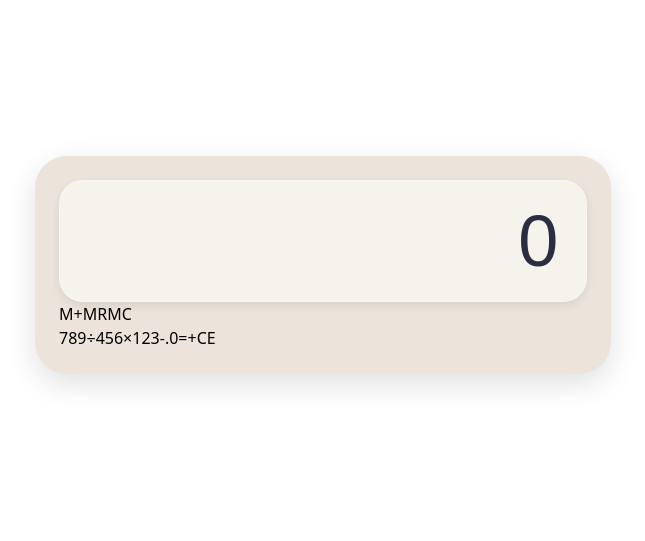
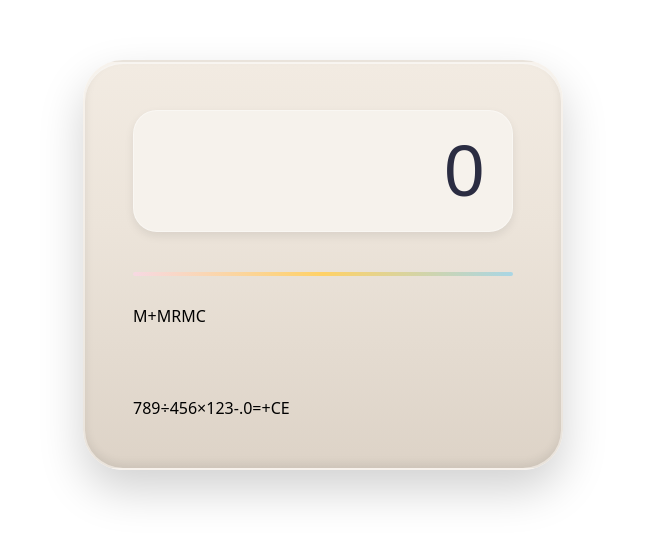
Before and after one commit to ruddycruzc/calculator-converter-weather, an Angular app: page / in a window 1280 px wide. Shown: the part 135-676 px from the top of the page, without its empty margins (317-962 px from the left). Built offline with nearby package versions, Linux system fonts and the light colour scheme; a web font is replaced by a local one.

Commit message:
style(calculator): enhance layout and styles for calculator components

```diff
--- a/src/app/features/calculator/calculator.css
+++ b/src/app/features/calculator/calculator.css
@@ -1,20 +1,100 @@
+/*MOBILE FIRST*/
+
 :host {
   display: block;
+}
+
+.calculator-layout {
+  display: flex;
+  justify-content: center;
+  align-items: center;
+  min-height: 100vh;
+  padding: var(--spacing-lg);
 }
 
 .calculator {
   display: flex;
   flex-direction: column;
-  border-radius: var(--radius-xl);
-  padding: var(--spacing-lg);
+  gap: var(--spacing-lg);
+  width: 100%;
+  max-width: 360px;
 
-  background: var(--calculator-body);
+  padding: var(--spacing-xl);
 
-  box-shadow: var(--shadow-md);
+  border-radius: calc(var(--radius-xl) + .5rem);
+
+  background: linear-gradient(
+    180deg,
+    #f2ebe2 0%,
+    var(--calculator-body) 40%,
+    #ddd3c7 100%
+  );
+
+  border: 2px solid var(--glass-border);
+  box-shadow:
+    var(--shadow-lg),
+    inset 0 2px 0 rgba(255,255,255,.55),
+    inset 0 -4px 10px rgba(0,0,0,.08);
 }
 
-.calculator__header,
-.calculator__memory,
+.calculator__header {
+  width: 100%;
+  margin-bottom: var(--spacing-sm);
+}
+
+.calculator__accent {
+  width: 100%;
+  height: 4px;
+  border-radius: 999px;
+  background: linear-gradient(
+    90deg,
+    var(--pink),
+    var(--yellow),
+    var(--blue)
+  );
+}
+
+.calculator__memory {
+  min-height: 3rem;
+  margin-bottom: var(--spacing-md);
+}
+
 .calculator__keyboard {
   width: 100%;
+  display: flex;
+  flex-direction: column;
+  gap: var(--spacing-md);
 }
+
+/*TABLET ≥ 768px*/
+
+@media (min-width: 768px) {
+
+  .calculator-layout {
+    padding: var(--spacing-xl);
+  }
+
+  .calculator {
+    max-width: 420px;
+    padding: calc(var(--spacing-xl) + .5rem);
+    gap: calc(var(--spacing-lg) + .25rem);
+  }
+}
+/* DESKTOP ≥ 1024px */
+
+@media (min-width: 1024px) {
+
+  .calculator {
+    max-width: 480px;
+    padding: calc(var(--spacing-xl) + 1rem);
+  }
+}
+
+/* LARGE DESKTOP ≥ 1440px */
+
+@media (min-width: 1440px) {
+
+  .calculator {
+    max-width: 520px;
+  }
+}
--- a/src/app/features/calculator/calculator.html
+++ b/src/app/features/calculator/calculator.html
@@ -1,22 +1,19 @@
-<main class="min-h-screen flex items-center justify-center p-4">
+<main class="calculator-layout">
 
-  <section
-    class="calculator w-full max-w-sm md:max-w-md lg:max-w-lg xl:max-w-xl">
-
+ <section class="calculator">
     <header class="calculator__header">
       <app-calculator-display />
     </header>
+
+    <div class="calculator__accent"></div>
 
     <aside class="calculator__memory">
       <app-memory-panel />
     </aside>
 
     <section class="calculator__keyboard">
-      <app-calculator-keyboard
-        (buttonPressed)="onButtonPressed($event)">
-      </app-calculator-keyboard>
+      <app-calculator-keyboard (buttonPressed)="onButtonPressed($event)"> </app-calculator-keyboard>
     </section>
 
   </section>
-
 </main>
--- a/src/app/layout/main-layout/main-layout.css
+++ b/src/app/layout/main-layout/main-layout.css
@@ -0,0 +1,8 @@
+:host {
+  display: block;
+  min-height: 100vh;
+}
+
+.main-layout {
+  min-height: 100vh;
+}
--- a/src/app/layout/main-layout/main-layout.html
+++ b/src/app/layout/main-layout/main-layout.html
@@ -1,4 +1,4 @@
-<main>
+<main class="main-layout">
 
   <app-calculator></app-calculator>
 
```
